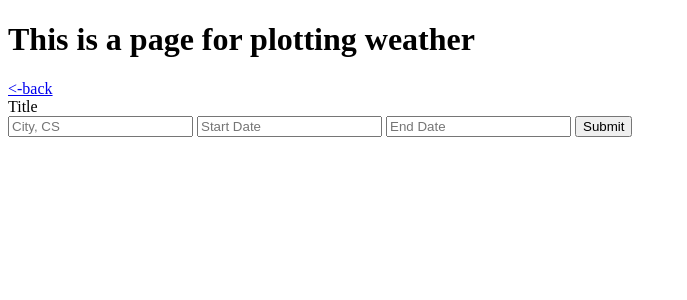
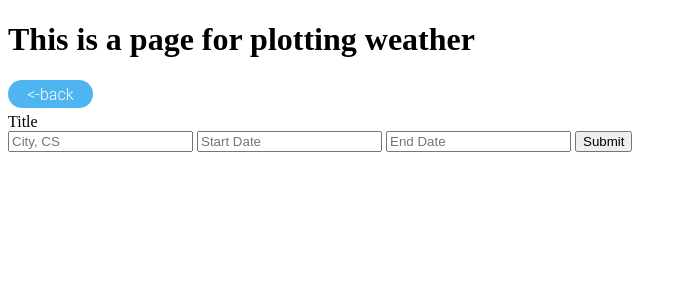
Before and after one commit to hinevics/weather-city, a Python web app: template weather_flask_app/flaskapp/src/templates/weather_api.html in a window 1280 px wide. Shown: the top 300 px of the page, without its empty margins (0-687 px from the left). Run offline with Jinja, Linux system fonts and the light colour scheme; the template is opened without the code that fills it, so the values that code supplies are empty; some libraries are stand-ins or nearby versions.

Commit message:
create css style for button

```diff
--- /dev/null
+++ b/weather_flask_app/flaskapp/src/static/styles/mysite.css
@@ -0,0 +1,22 @@
+a.button3{
+    display:inline-block;
+    padding:0.3em 1.2em;
+    margin:0 0.3em 0.3em 0;
+    border-radius:2em;
+    box-sizing: border-box;
+    text-decoration:none;
+    font-family:'Roboto',sans-serif;
+    font-weight:300;
+    color:#FFFFFF;
+    background-color:#4eb5f1;
+    text-align:center;
+    transition: all 0.2s;
+    }
+a.button3:hover{
+    background-color:#4095c6;
+    }
+@media all and (max-width:30em){
+a.button3{
+    display:block;
+    margin:0.2em auto;}
+}
--- a/weather_flask_app/flaskapp/src/templates/weather_api.html
+++ b/weather_flask_app/flaskapp/src/templates/weather_api.html
@@ -1,8 +1,10 @@
 <!doctype html>
 <html>
+    <head>
+        <link rel= "stylesheet" type= "text/css" href= "{{ url_for('static',filename='styles/mysite.css') }}"></head>
     <body>
         <h1>This is a page for plotting weather</h1>
-        <a href="{{ url_for('start') }}"><-back</a>
+        <a href="{{ url_for('start') }}" class="button3"><-back</a>
         <form method="post">
             <label for="title">Title</label>
             <br>
```
